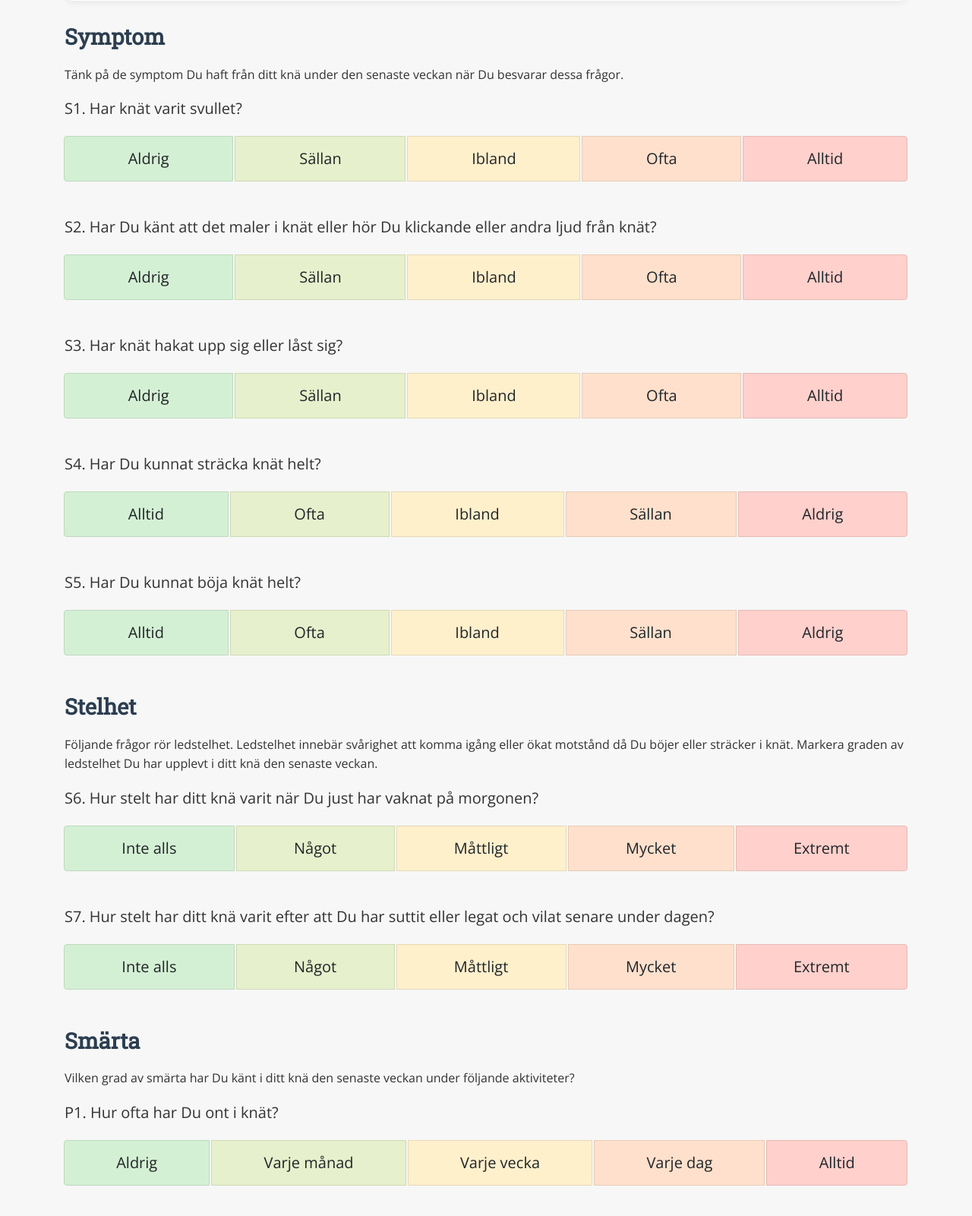
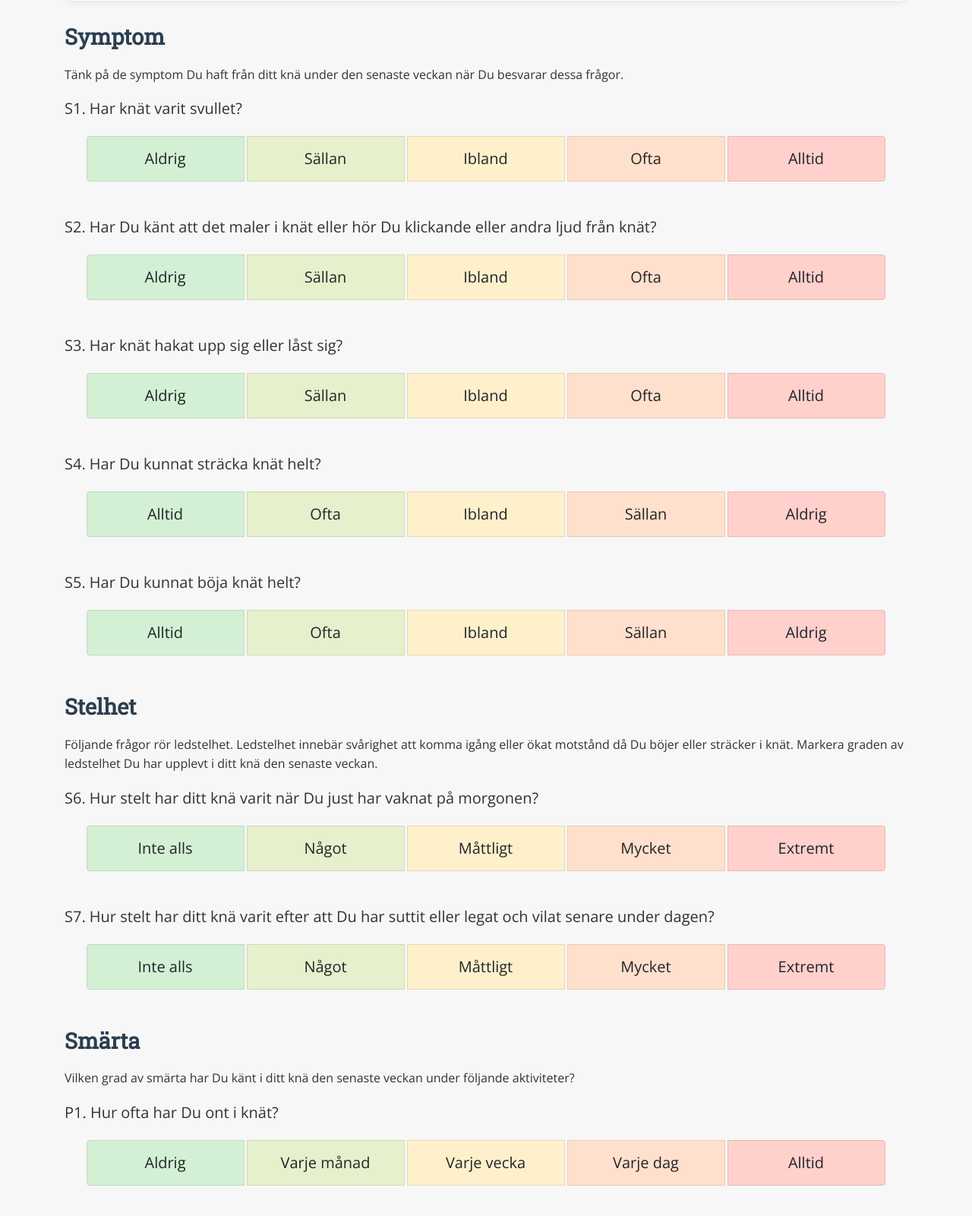
Before and after one commit to DanceOlsson/PhysioEngine-old-flask, a Flask app: page /user/questionnaire/koos in a window 1280 px wide. Shown: the part 319-1920 px from the top of the page at 76% size. Run offline with Flask 3, Linux system fonts and the light colour scheme.

Commit message:
translate some things to english
fix answer buttons in questionnaires

remove home button on thank you page

```diff
--- a/app/static/css/questionnaires.css
+++ b/app/static/css/questionnaires.css
@@ -80,18 +80,29 @@
     box-shadow: 0 0 0 0.25rem rgba(0, 123, 255, 0.25);
 }
 
-/* Ensure the button group displays correctly */
+/* Ensure the button group displays horizontally and adapts to screen width */
 .btn-group {
     display: flex;
-    gap: 3px;
+    flex-wrap: wrap;
+    justify-content: center;
+    gap: 4px;
     margin-bottom: 20px;
-    flex-wrap: wrap;
+    width: 100%;
+    padding: 0 2px; /* Add a small padding on the sides */
 }
 
-/* Prevent buttons from shrinking on smaller screens */
+/* Style for answer buttons */
 .btn-group .answer-btn {
-    min-width: 60px;
-    cursor: pointer;
+    flex: 1 1 0;
+    min-width: 60px; /* Minimum width for very small screens */
+    max-width: calc(20% - 4px); /* Maximum width for larger screens, accounting for gap */
+    white-space: normal;
+    word-wrap: break-word;
+    text-align: center;
+    padding: 8px 4px;
+    font-size: 0.85rem;
+    height: auto;
+    min-height: 60px;
 }
 
 /* Highlighting unanswered questions */
@@ -189,11 +200,26 @@
         padding: 15px;
         margin-top: 40px;
     }
+}
 
-    /* Adjust answer buttons on mobile */
+/* Adjust button sizes for different screen widths */
+@media (min-width: 400px) {
+    .btn-group {
+        padding: 0 8px; /* Slightly larger padding for bigger phones */
+    }
     .btn-group .answer-btn {
-        flex: 1 1 100%;
-        margin-bottom: 10px;
+        font-size: 0.9rem;
+        padding: 8px;
+    }
+}
+
+@media (min-width: 768px) {
+    .btn-group {
+        padding: 0 15px; /* Even larger padding for tablets and desktops */
+    }
+    .btn-group .answer-btn {
+        font-size: 0.95rem;
+        max-width: calc(20% - 8px); /* Slightly wider buttons on larger screens */
     }
 }
 
--- a/app/templates/thank_you.html
+++ b/app/templates/thank_you.html
@@ -39,11 +39,9 @@
     <p class="lead">Dina svar har skickats in framgångsrikt.</p>
     <div class="quote-card my-4 p-4 bg-light border rounded">
         <blockquote class="blockquote">
-            <p class="mb-0">"Det som mäts, hanteras."</p>
-            <footer class="blockquote-footer">Peter Drucker</footer>
+            <p class="mb-0">"What gets measured gets managed."</p>
         </blockquote>
     </div>
-    <a href="{{ url_for('main.home') }}" class="btn btn-primary mt-3">Återvänd till Hem</a>
 </div>
 {% endblock %}
 
```
